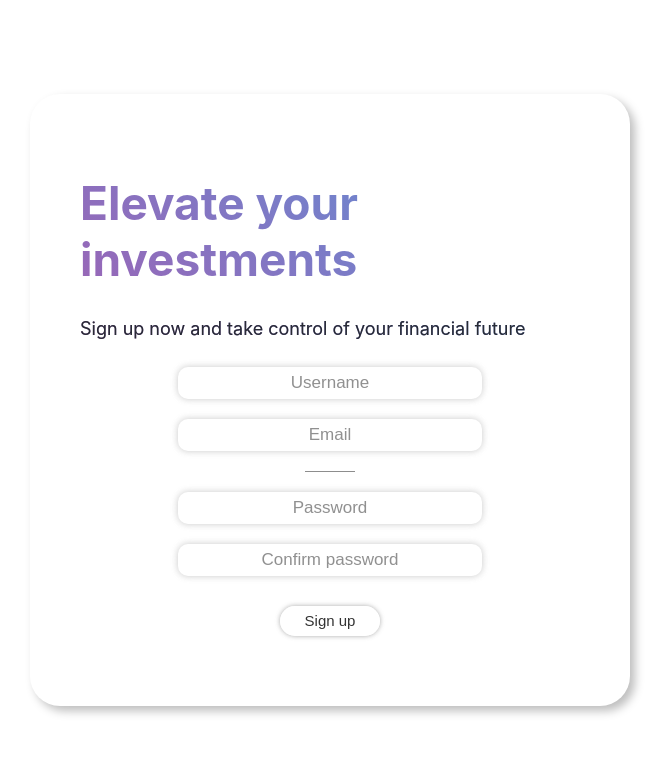
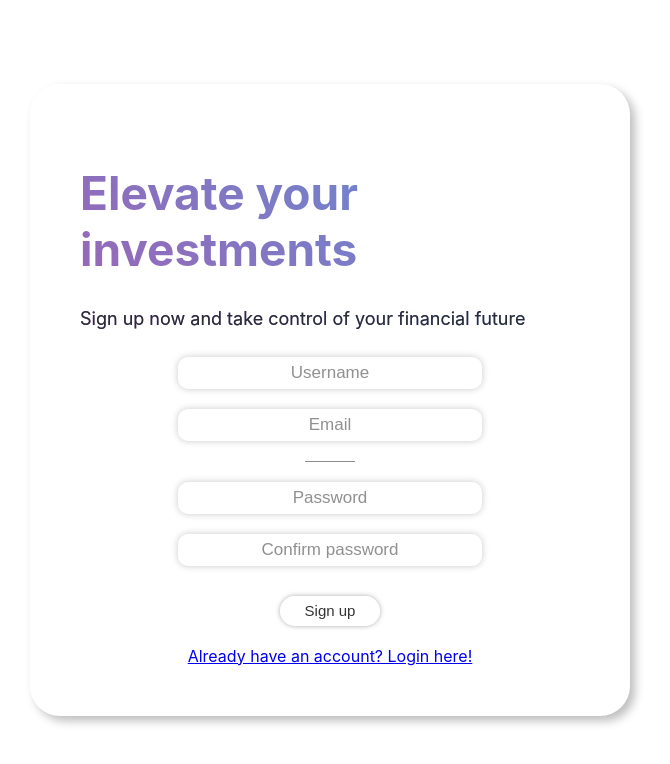
Before and after one commit to philipcoroiu/OnlyFin, a React (Create React App) app in the folder onlyfin-frontend/: page /register in a window 1280 px wide. Shown: the top 764 px of the page, without its empty margins (310-980 px from the left). Built offline with nearby package versions, Linux system fonts and the light colour scheme.

Commit message:
Register update
Link to login page added

```diff
--- a/onlyfin-frontend/src/components/registration/Register.js
+++ b/onlyfin-frontend/src/components/registration/Register.js
@@ -1,5 +1,6 @@
 import React, {useState} from 'react';
 import axios from 'axios';
+import {Link} from "react-router-dom";
 
 export default function Register() {
     document.title = "Registration"
@@ -129,6 +130,9 @@ export default function Register() {
                 </div>
                 {error && <div>{error}</div>}
                 <button type="submit" className="register--submit">Sign up</button>
+                <Link to={"../Login"}>
+                    Already have an account? Login here!
+                </Link>
             </form>
             {showErrorMessage && (
                 <div className="register-error-message">
--- a/onlyfin-frontend/src/style/index.css
+++ b/onlyfin-frontend/src/style/index.css
@@ -664,7 +664,7 @@ Register
 
 .register-error-message{
     position: absolute;
-    top: 80%;
+    top: 82%;
     left:40.5%;
     padding: 10px;
 }
```
